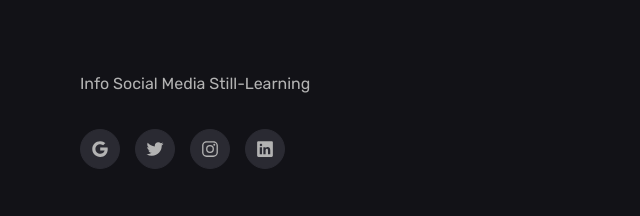
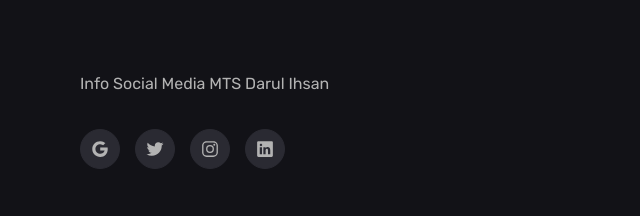
Before and after one commit to 4K-Wann/Website-Learning, a plain HTML site: page index.html in a window 1280 px wide. Shown: the part 4524-4740 px from the top of the page, 0-640 px from the left. Drawn offline with nearby package versions, Linux system fonts and the light colour scheme.

Commit message:
Update index.html

```diff
--- a/index.html
+++ b/index.html
@@ -531,7 +531,7 @@
           </a> -->
 
           <p class="footer-text">
-            Info Social Media Still-Learning
+            Info Social Media MTS Darul Ihsan
           </p>
 
           <ul class="social-list">
```
